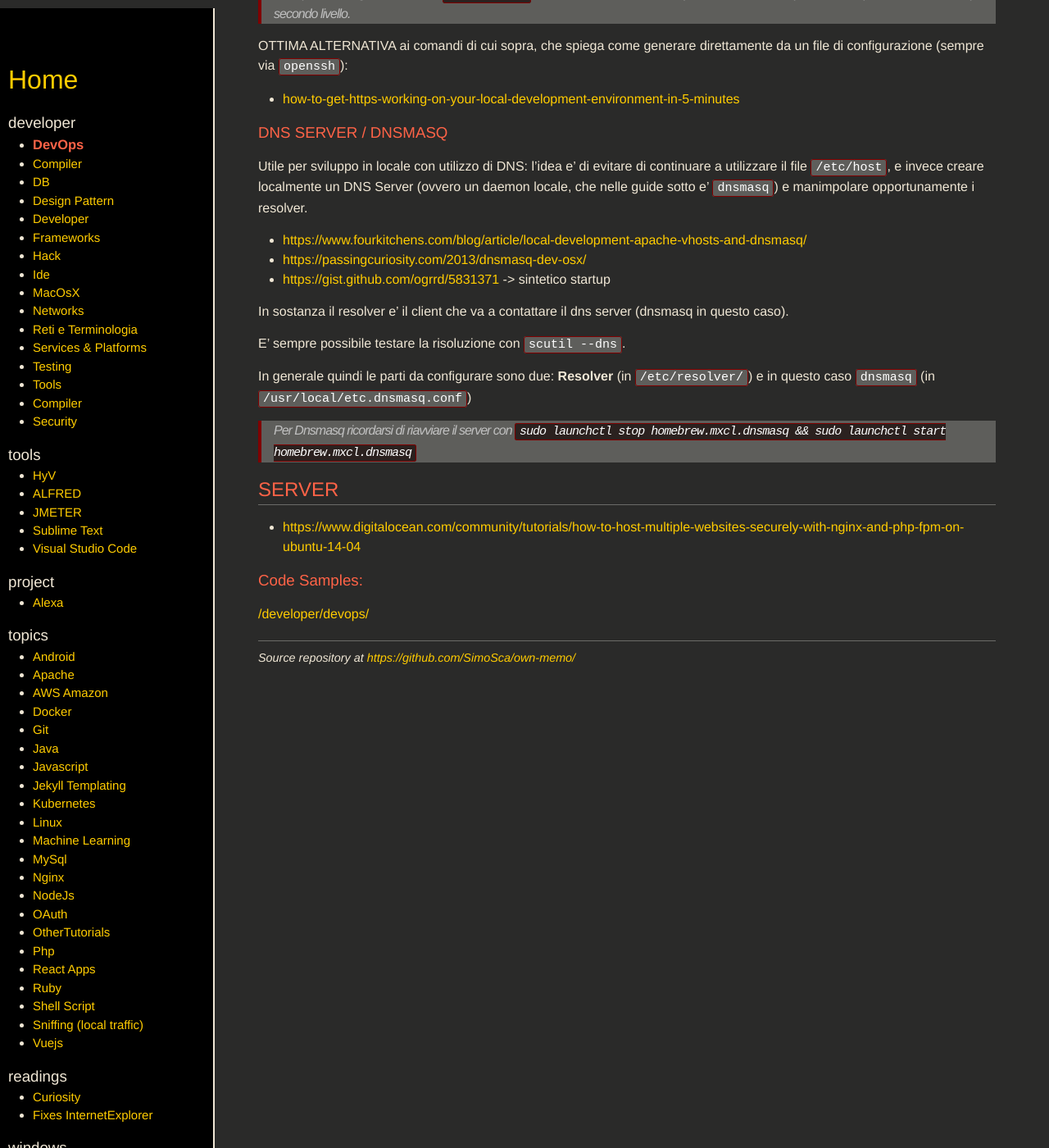
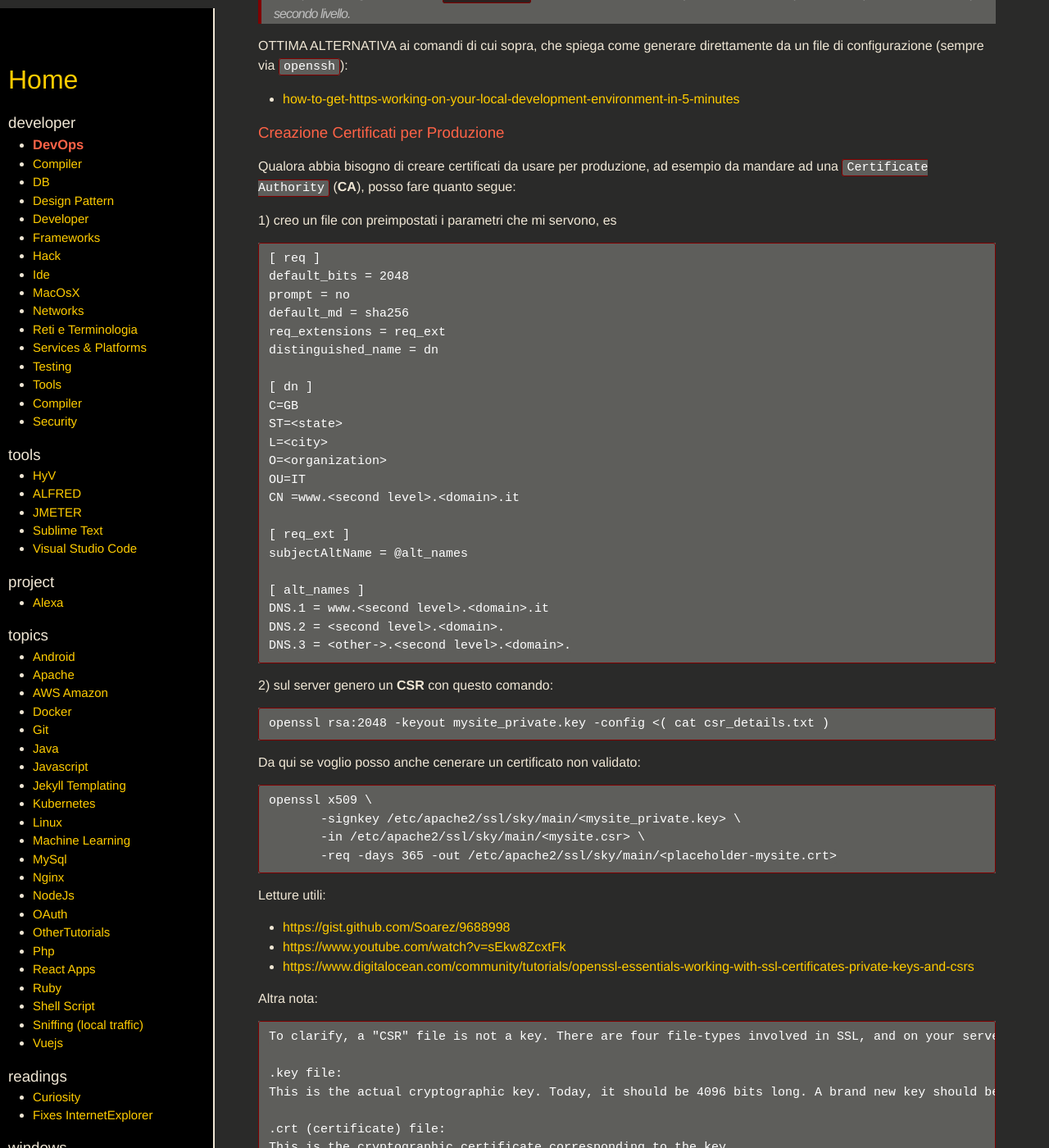
Before and after one commit to SimoSca/own-memo, a Jekyll site: the page built from _pages/developer/DevOps.md, in a window 1280 px wide and 1400 px high, scrolled down 4463 px. Shown: the whole window at 82% size. Built offline with Jekyll 4.4.1, drawn with Linux system fonts in a browser that asks for light colours; nearby versions of some CDN libraries; some of the changed text lies outside the part shown.

Commit message:
[improved] added notes about certificate creations

`````diff
--- a/_pages/developer/DevOps.md
+++ b/_pages/developer/DevOps.md
@@ -232,6 +232,78 @@ OTTIMA ALTERNATIVA ai comandi di cui sopra, che spiega come generare direttament
 - [how-to-get-https-working-on-your-local-development-environment-in-5-minutes](https://medium.freecodecamp.org/how-to-get-https-working-on-your-local-development-environment-in-5-minutes-7af615770eec)
 
 
+### Creazione Certificati per Produzione
+
+Qualora abbia bisogno di creare certificati da usare per produzione, ad esempio da mandare ad una `Certificate Authority` (**CA**),
+posso fare quanto segue:
+
+1) creo un file con preimpostati i parametri che mi servono, es
+
+````
+[ req ]
+default_bits = 2048
+prompt = no
+default_md = sha256
+req_extensions = req_ext
+distinguished_name = dn
+
+[ dn ]
+C=GB
+ST=<state>
+L=<city>
+O=<organization>
+OU=IT
+CN =www.<second level>.<domain>.it
+
+[ req_ext ]
+subjectAltName = @alt_names
+
+[ alt_names ]
+DNS.1 = www.<second level>.<domain>.it
+DNS.2 = <second level>.<domain>.
+DNS.3 = <other->.<second level>.<domain>.
+````
+
+2) sul server genero un **CSR** con questo comando:
+
+````
+openssl rsa:2048 -keyout mysite_private.key -config <( cat csr_details.txt )
+````
+
+Da qui se voglio posso anche cenerare un certificato non validato:
+
+````
+openssl x509 \
+       -signkey /etc/apache2/ssl/sky/main/<mysite_private.key> \
+       -in /etc/apache2/ssl/sky/main/<mysite.csr> \
+       -req -days 365 -out /etc/apache2/ssl/sky/main/<placeholder-mysite.crt>
+````
+
+Letture utili:
+
+- [https://gist.github.com/Soarez/9688998](https://gist.github.com/Soarez/9688998)
+- [https://www.youtube.com/watch?v=sEkw8ZcxtFk](https://www.youtube.com/watch?v=sEkw8ZcxtFk)
+- [https://www.digitalocean.com/community/tutorials/openssl-essentials-working-with-ssl-certificates-private-keys-and-csrs](https://www.digitalocean.com/community/tutorials/openssl-essentials-working-with-ssl-certificates-private-keys-and-csrs)
+
+Altra nota:
+
+````
+To clarify, a "CSR" file is not a key. There are four file-types involved in SSL, and on your server you must have the first two of them: a ".crt" and the corresponding ".key."
+
+.key file:
+This is the actual cryptographic key. Today, it should be 4096 bits long. A brand new key should be created for each re-issue of any certificate, since this is what provides the fundamental security.
+
+.crt (certificate) file:
+This is the cryptographic certificate corresponding to the key.
+
+.csr (certificate signing request) file:
+This file is generated as the first step to "signing" the certificate by a Certifying Authority (CA). Once signing is complete, this file is no longer needed.
+
+ca.crt (Certifying Authority certificate) file:
+This file is the bottom link in the "chain of trust" that convinces web browsers and so forth to accept that your certificate is valid. This is done by "signing" the certificate. This is the file that needs to be kept "profoundly secret."
+````
+
+
 ### DNS SERVER / DNSMASQ
 
 Utile per sviluppo in locale con utilizzo di DNS: l'idea e' di evitare di continuare a utilizzare il file `/etc/host`,
`````
